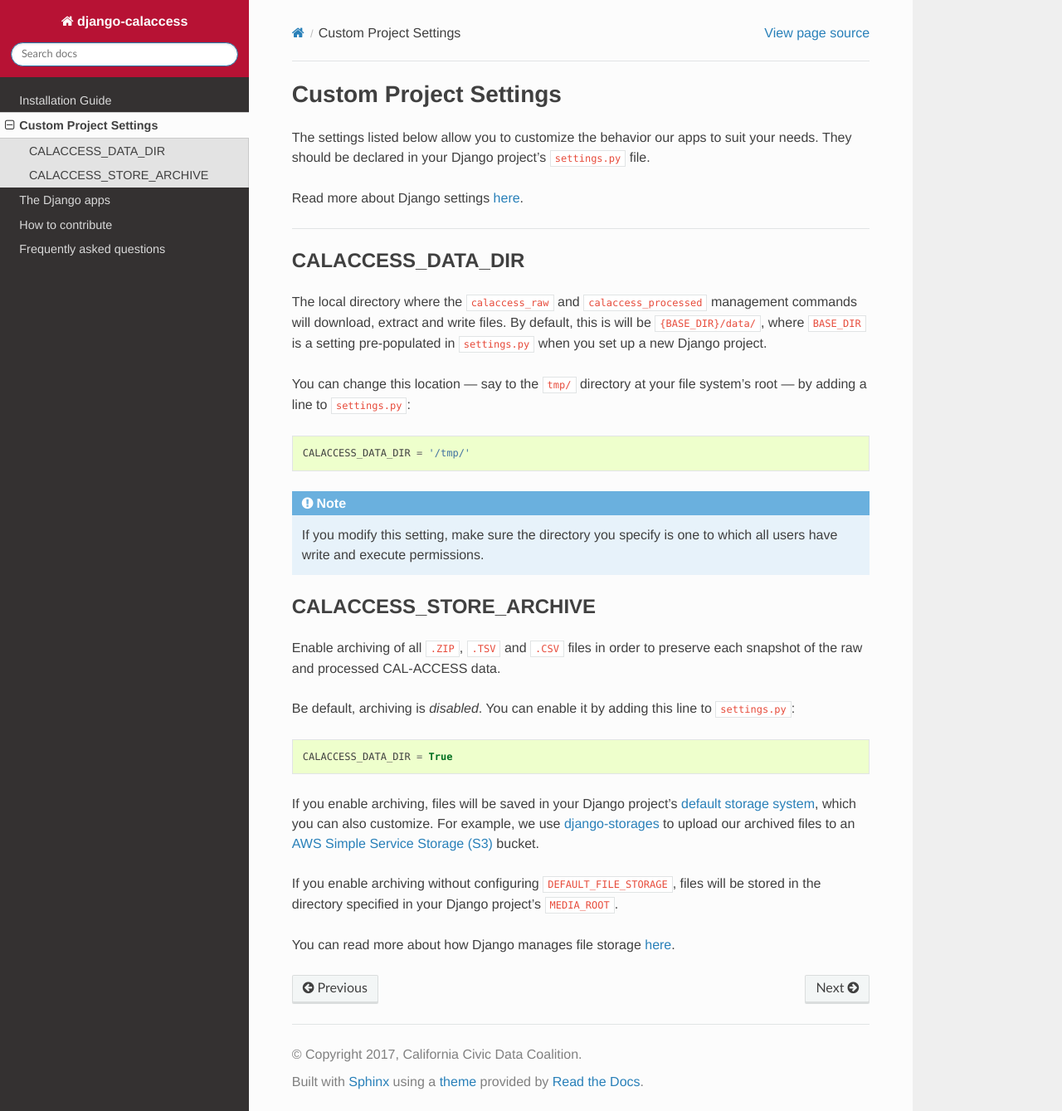
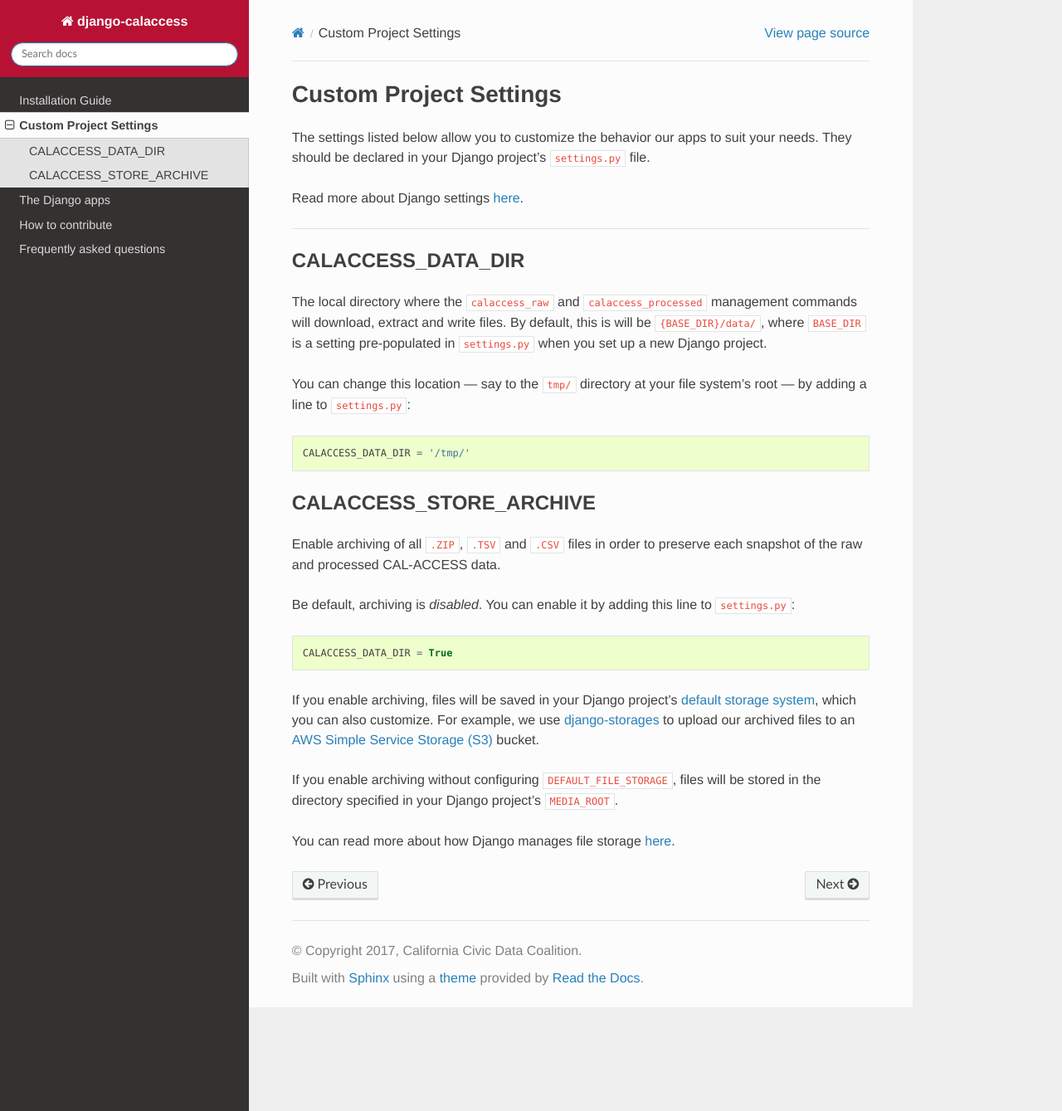
Before and after one commit to palewire/django-calaccess-technical-documentation, a Sphinx documentation site: the page built from docs/settings.rst, in a window 1280 px wide and 1339 px high. Shown: the whole window at 83% size. Built offline with Sphinx 7.4.7 and the Read the Docs theme 2.0.0, drawn with Linux system fonts in a browser that asks for light colours.

Commit message:
Remove unnecessary note about data dir

```diff
--- a/docs/settings.rst
+++ b/docs/settings.rst
@@ -18,10 +18,6 @@ You can change this location — say to the ``tmp/`` directory at your file syst
 
     CALACCESS_DATA_DIR = '/tmp/'
 
-.. note::
-
-    If you modify this setting, make sure the directory you specify is one to which all users have write and execute permissions.
-
 
 CALACCESS_STORE_ARCHIVE
 ---------------------------
```
